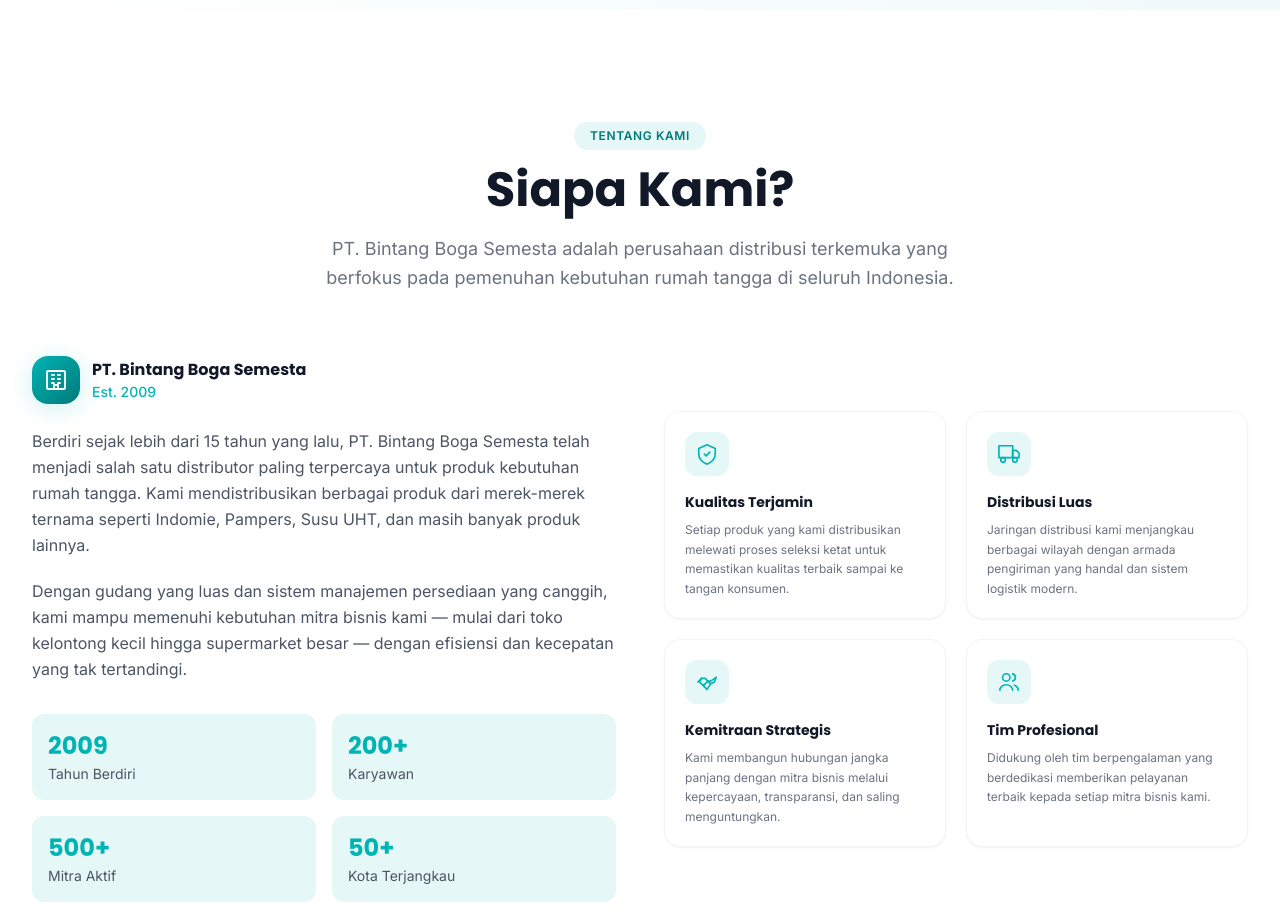
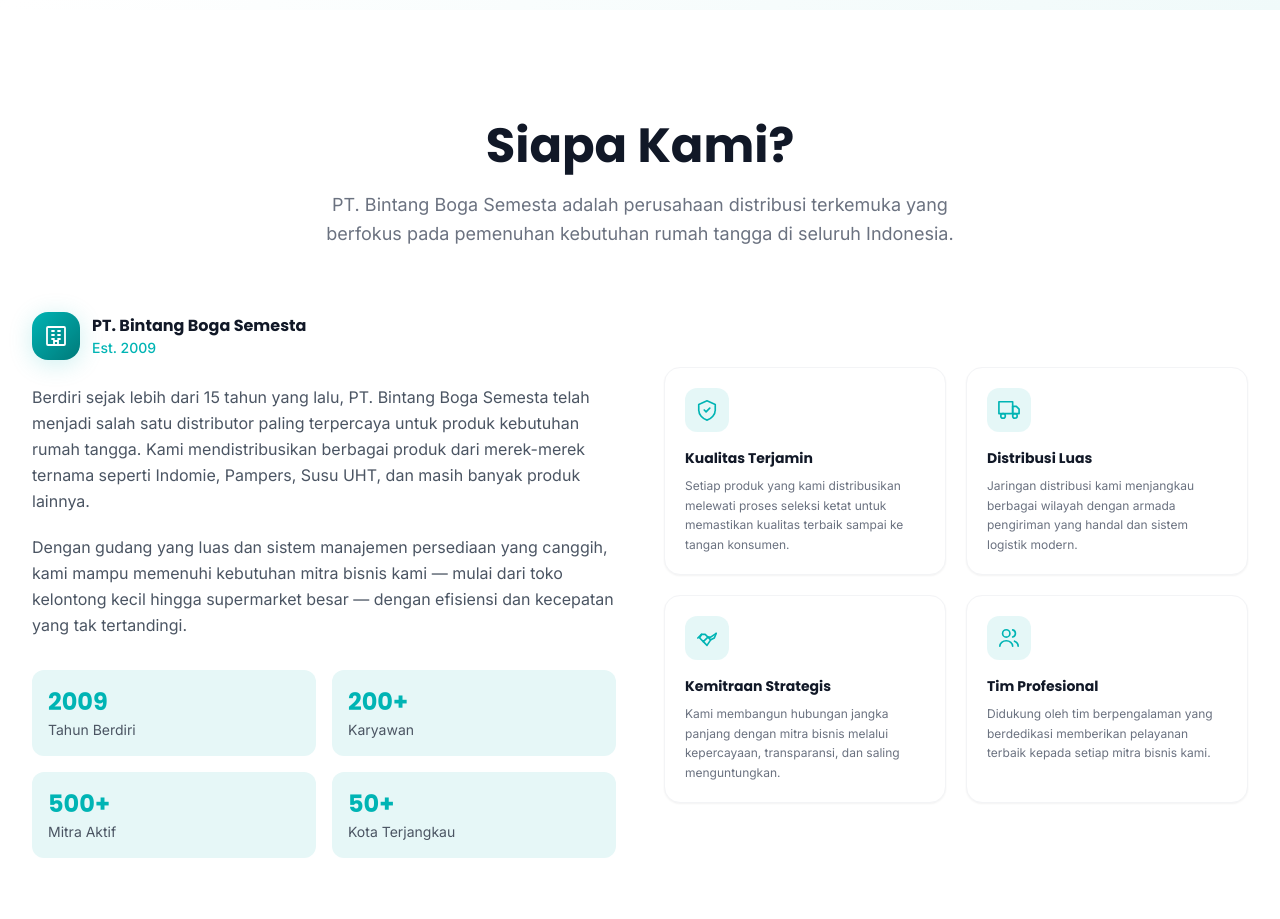
Before and after one commit to michael111103/bintangbogasemesta, a Next.js app: page / in a window 1280 px wide. Shown: the part 860-1779 px from the top of the page. Built offline with nearby package versions, Linux system fonts and the light colour scheme.

Commit message:
Update AboutSection.tsx

```diff
--- a/src/components/AboutSection.tsx
+++ b/src/components/AboutSection.tsx
@@ -35,9 +35,6 @@ export default function AboutSection() {
       <div className="max-w-7xl mx-auto px-4 sm:px-6 lg:px-8">
         {/* Section Header */}
         <div className="text-center mb-16">
-          <span className="inline-block px-4 py-1.5 bg-[#00B4B4]/10 text-[#007a7a] text-xs font-semibold uppercase tracking-wider rounded-full mb-4">
-            Tentang Kami
-          </span>
           <h2 className="text-3xl sm:text-4xl lg:text-5xl font-bold font-display text-gray-900 mb-5">
             Siapa Kami?
           </h2>
```
